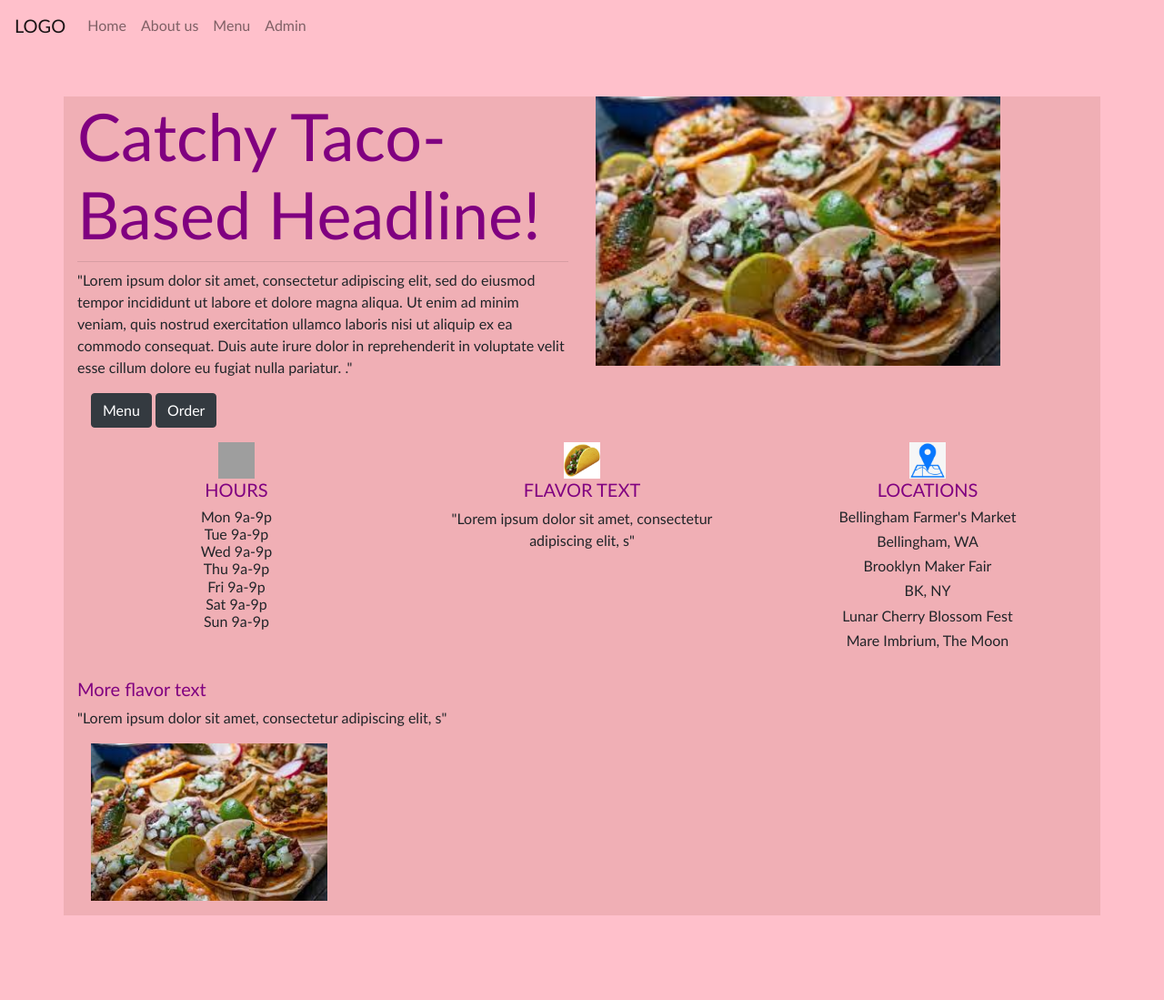
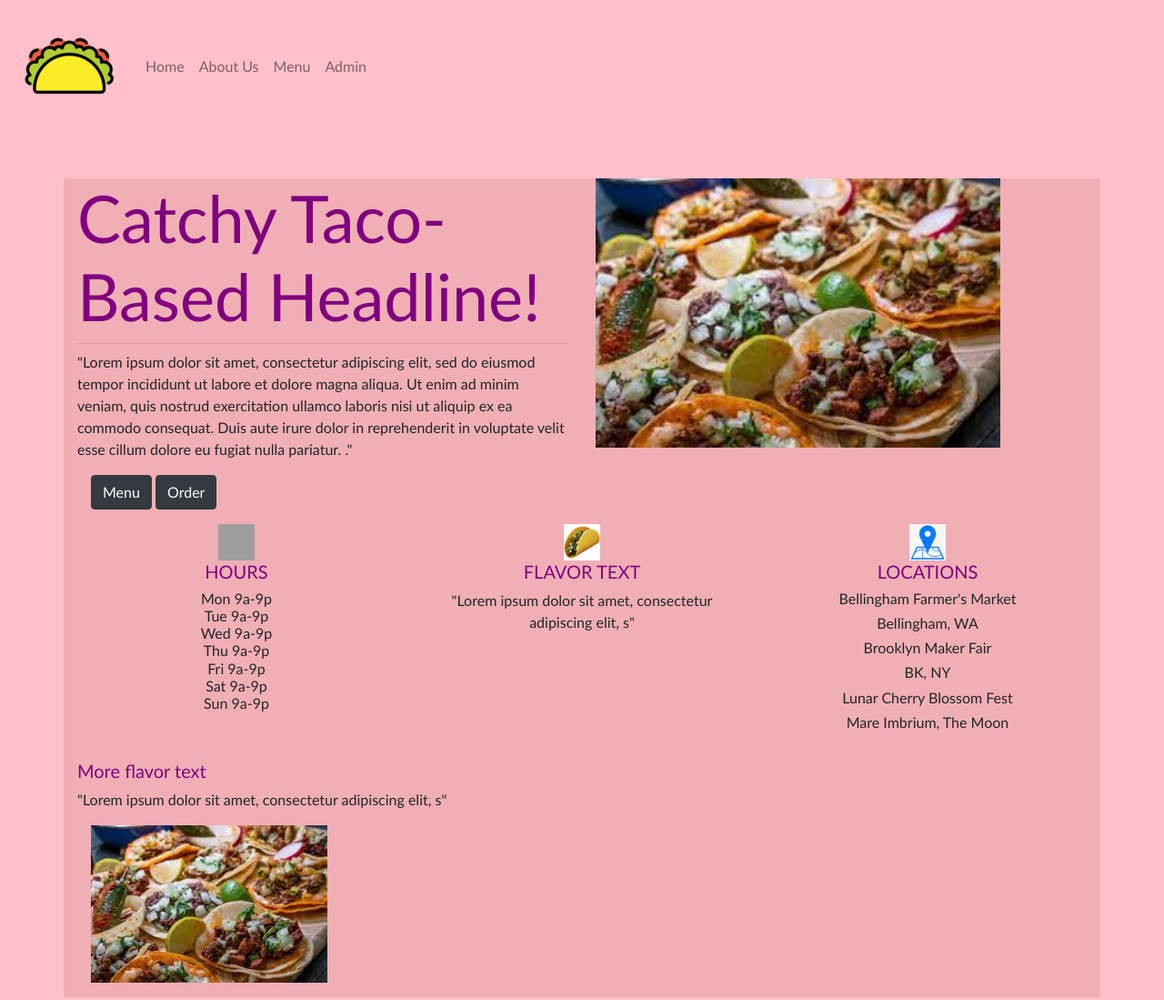
Before and after one commit to Hala-Ali/Catchy-Taco, a plain HTML site: page index.html in a window 1280 px wide. Shown: the whole page at 91% size. Before the commit the page ends 1056 px from the top, so only its background shows below. Drawn offline with nearby package versions, Linux system fonts and the light colour scheme; grey boxes are pictures that could not be loaded.

Commit message:
Fixed logo

```diff
--- a/index.html
+++ b/index.html
@@ -11,7 +11,7 @@
 </head>
 <body>
     <nav class="navbar navbar-expand navbar-light" width="100%" id="navbar">
-    <a class="navbar-brand" href="#">LOGO</a>
+    <a class="navbar-brand" href="#"><img src="tacologo.png"></a>
     <!-- <button class="navbar-toggler" type="button" data-toggle="collapse" data-target="#navbarNavAltMarkup"
       aria-controls="navbarNavAltMarkup" aria-expanded="true" aria-label="Toggle navigation">
       <span class="navbar-toggler-icon"></span>
@@ -19,7 +19,7 @@
     <div class="collapse navbar-collapse" id="navbarNavAltMarkup">
       <div class="navbar-nav"> <!-- align this right-->
         <a class="nav-item nav-link" href="#">Home</a>
-        <a class="nav-item nav-link" href="./About.html" >About us</a>
+        <a class="nav-item nav-link" href="./About.html" >About Us</a>
         <a class="nav-item nav-link" href="./menu.html">Menu</a>
         <a class="nav-item nav-link" href="./add-item.html">Admin</a>
       </div>
```
Also changed, not shown: tacologo.png (added).
